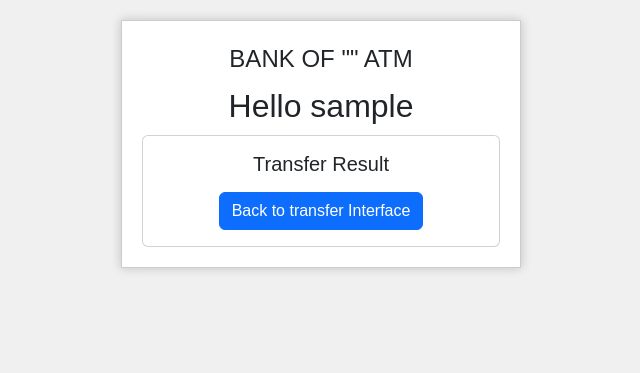
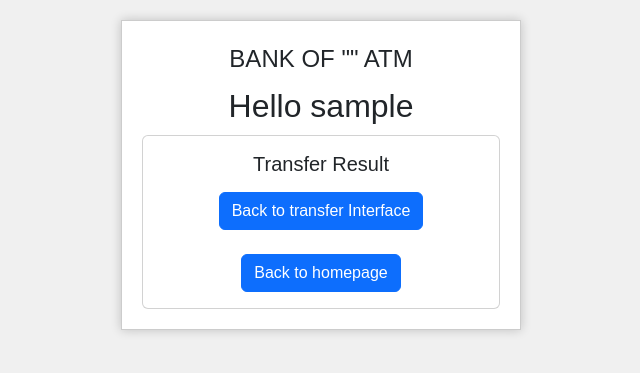
Before and after one commit to JaiShady/131-final, a PHP site: page /backend_transfer.php in a window 1280 px wide. Shown: the top 373 px of the page, without its empty margins (319-959 px from the left). Run offline with PHP 8.4, Linux system fonts and the light colour scheme; the visitor is signed in with stand-in values (Sample User, id 1); data that the repository does not hold is empty.

Commit message:
Update backend_transfer.php

```diff
--- a/backend_transfer.php
+++ b/backend_transfer.php
@@ -137,6 +137,9 @@ mysqli_close($conn);
                 <h5 class="card-title">Transfer Result</h5>
                 <p class="card-text"><?php echo $transferMessage; ?></p>
                 <a href="transfer.php" class="btn btn-primary">Back to transfer Interface</a>
+                <br>
+                <br>
+                <a href="homepage.php" class="btn btn-primary">Back to homepage </a>
             </div>
         </div>
     </div>
```
